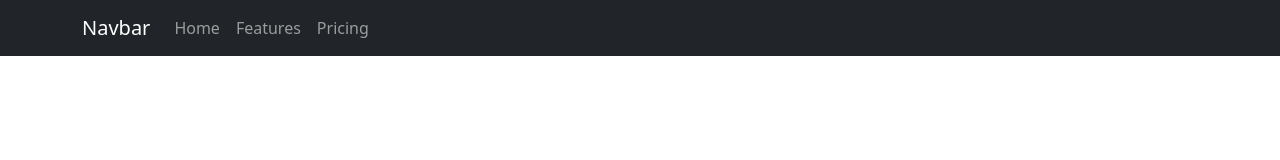
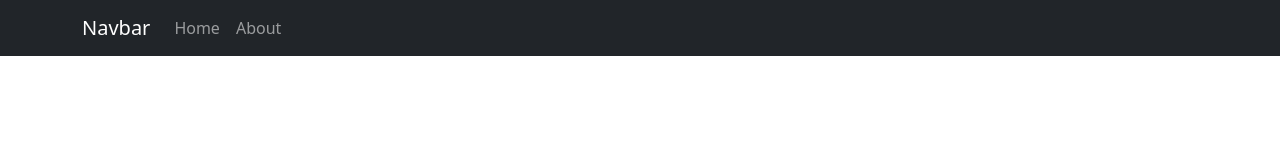
Before and after one commit to Niko-7/pet-project, a React (Create React App) app: page / in a window 1280 px wide. Shown: the top 160 px of the page. Built offline with nearby package versions, Linux system fonts and the light colour scheme.

Commit message:
added react router navigation

```diff
--- a/src/components/NavigationBar.jsx
+++ b/src/components/NavigationBar.jsx
@@ -9,9 +9,8 @@ const NavigationBar = () => {
         <Container>
           <Navbar.Brand href="#home">Navbar</Navbar.Brand>
           <Nav className="me-auto">
-            <Nav.Link href="#home">Home</Nav.Link>
-            <Nav.Link href="#features">Features</Nav.Link>
-            <Nav.Link href="#pricing">Pricing</Nav.Link>
+            <Nav.Link href="/">Home</Nav.Link>
+            <Nav.Link href="/about">About</Nav.Link>
           </Nav>
         </Container>
       </Navbar>
```
